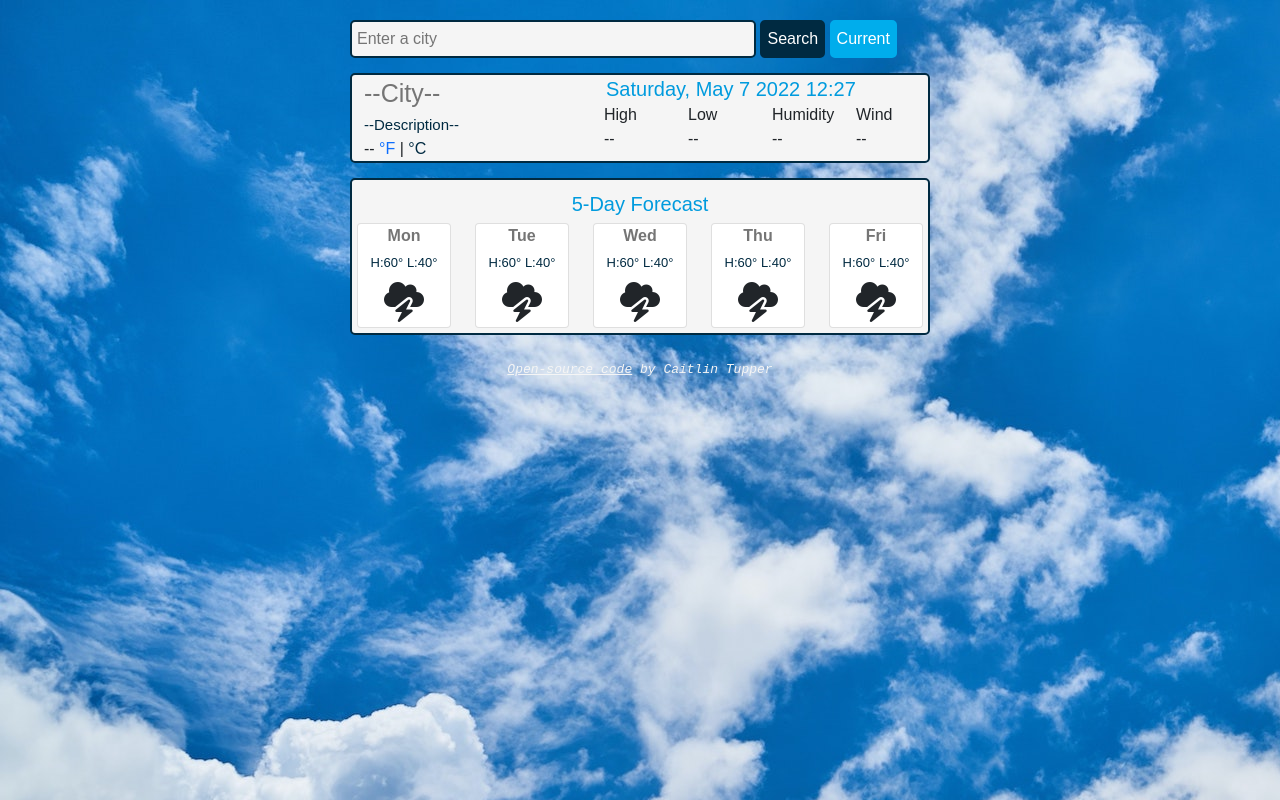
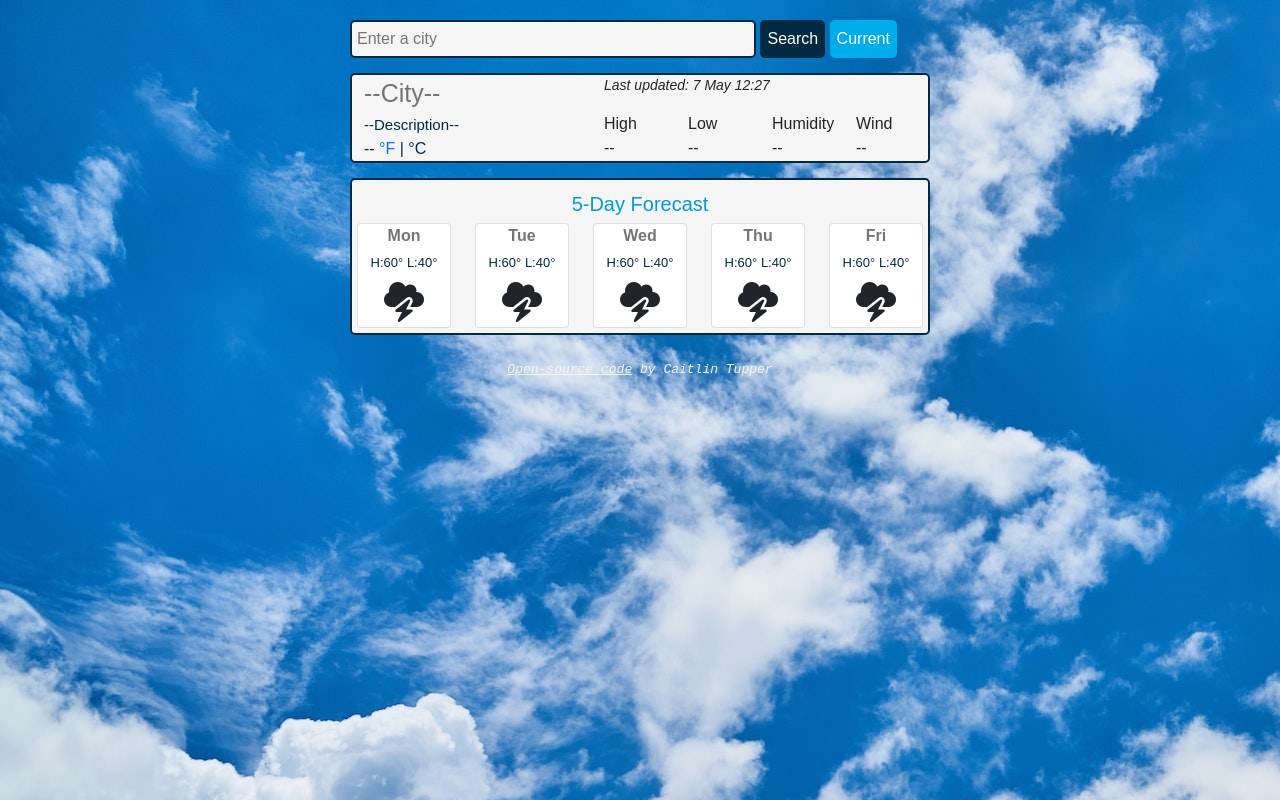
Before and after one commit to tuppercm/weather-app, a plain HTML site: page index.html in a window 1280 px wide. Drawn offline with nearby package versions, Linux system fonts and the light colour scheme; no server answers.

Commit message:
Changed date format and styling

```diff
--- a/index.html
+++ b/index.html
@@ -69,7 +69,9 @@
             </div>
             <div class="col-7">
               <div class="row">
-                <h2 class="current-section" id="current-date">Day 13:00</h2>
+                <p class="last-updated">
+                  Last updated: <span id="current-date"></span>
+                </p>
               </div>
               <div class="row">
                 <div class="col-3">
--- a/src/script.js
+++ b/src/script.js
@@ -1,15 +1,7 @@
 function formatDate() {
   let now = new Date();
-  let day = now.getDay();
-  let dayNames = [
-    "Sunday",
-    "Monday",
-    "Tuesday",
-    "Wednesday",
-    "Thursday",
-    "Friday",
-    "Saturday",
-  ];
+  //let day = now.getDay();
+  //let dayNames = ["Sun", "Mon", "Tue", "Wed", "Thu", "Fri", "Sat"];
 
   let month = now.getMonth();
   let monthNames = [
@@ -28,7 +20,7 @@ function formatDate() {
   ];
 
   let date = now.getDate();
-  let year = now.getFullYear();
+  //let year = now.getFullYear();
 
   let hours = now.getHours();
   if (hours < 10) {
@@ -39,7 +31,7 @@ function formatDate() {
     minutes = "0" + minutes;
   }
 
-  return `${dayNames[day]}, ${monthNames[month]} ${date} ${year} ${hours}:${minutes}`;
+  return `${date} ${monthNames[month]} ${hours}:${minutes}`;
 }
 
 function showFahrenheit(event) {
@@ -88,6 +80,7 @@ function searchPosition(position) {
 }
 
 function updateWeather(response) {
+  console.log(response);
   let cityElement = document.querySelector("#current-city");
   let descriptionElement = document.querySelector("#current-description");
   let tempElement = document.querySelector("#current-temp");
--- a/src/styles.css
+++ b/src/styles.css
@@ -1,5 +1,4 @@
-h2.forecast-section,
-h2.current-section {
+h2.forecast-section {
   font-size: 20px;
   margin: 2px;
   color: #009bde;
@@ -68,6 +67,11 @@ footer {
   margin: 15px auto;
 }
 
+.last-updated {
+  font-style: italic;
+  font-size: 14px;
+}
+
 .current-icon {
   font-size: 15px;
   color: #002a41;
```
